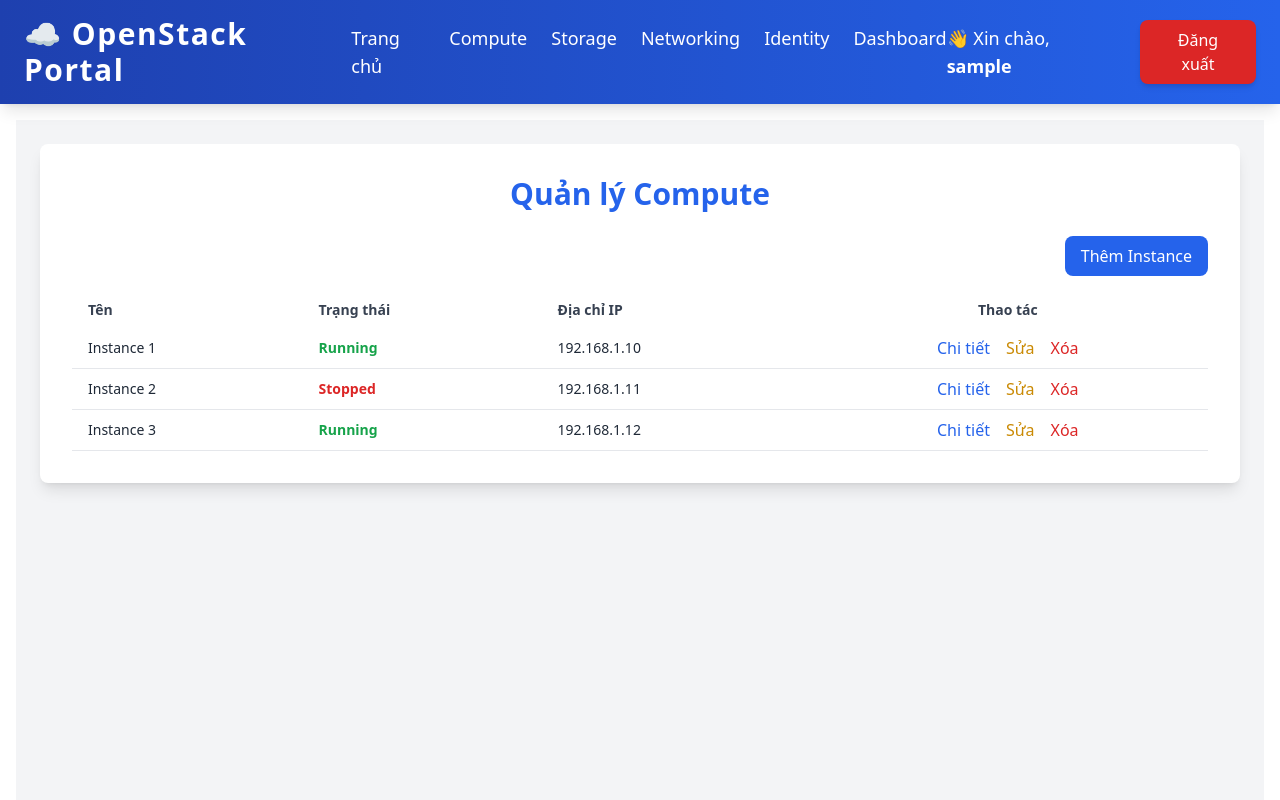
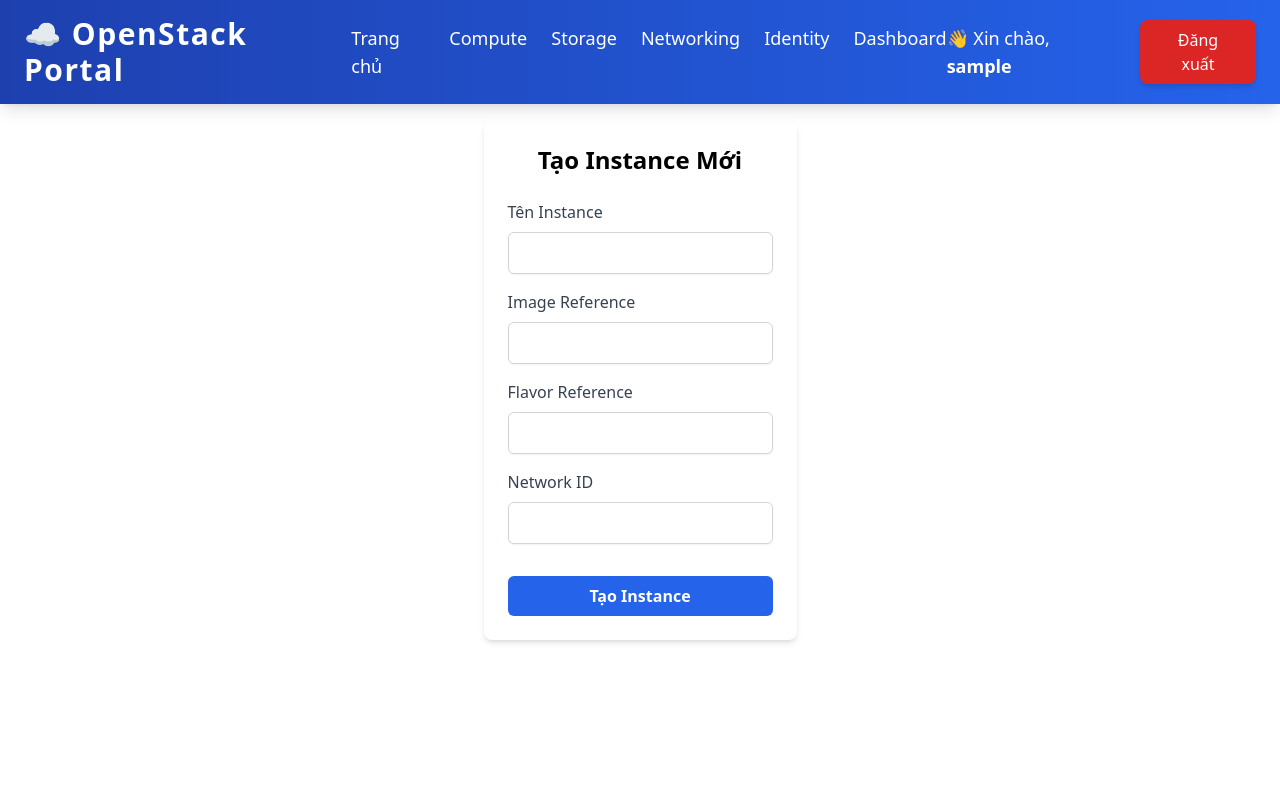
Before and after one commit to ducminhscode/Cloud-Computing, a React (Create React App) app in the folder React/cloud-app/: page /service/compute in a window 1280 px wide. Shown: the top 800 px of the page. Built offline with nearby package versions, Linux system fonts and the light colour scheme; sample sign-in values are in the browser's storage.

Commit message:
tudualen

```diff
--- a/React/cloud-app/src/pages/ComputePage.jsx
+++ b/React/cloud-app/src/pages/ComputePage.jsx
@@ -1,107 +1,123 @@
-import { useState } from "react";
+import React, { useState } from 'react';
+import axios from 'axios';
 
 export default function ComputePage() {
-    const [instances, setInstances] = useState([
-        { id: 1, name: "Instance 1", status: "Running", ip: "192.168.1.10" },
-        { id: 2, name: "Instance 2", status: "Stopped", ip: "192.168.1.11" },
-        { id: 3, name: "Instance 3", status: "Running", ip: "192.168.1.12" },
-    ]);
-    const [showModal, setShowModal] = useState(false); // State to toggle modal
-    const [newInstance, setNewInstance] = useState({ name: "", ip: "" });
+  const [name, setName] = useState('');
+  const [imageRef, setImageRef] = useState('');
+  const [flavorRef, setFlavorRef] = useState('');
+  const [networkId, setNetworkId] = useState('');
+  const [loading, setLoading] = useState(false);
+  const [error, setError] = useState(null);
+  const [successMessage, setSuccessMessage] = useState('');
 
-    const handleAddInstance = () => {
-        setInstances([...instances, { ...newInstance, id: instances.length + 1, status: "Stopped" }]);
-        setNewInstance({ name: "", ip: "" }); // Reset the form
-        setShowModal(false); // Close the modal
+  const handleSubmit = async (e) => {
+    e.preventDefault();
+    setLoading(true);
+    setError(null);
+    setSuccessMessage('');
+
+    const token = localStorage.getItem('token');
+    console.log(token);
+    if (!token) {
+      setError('Token không hợp lệ hoặc hết hạn. Vui lòng đăng nhập lại.');
+      setLoading(false);
+      return;
+    }
+
+    const headers = {
+      'X-Auth-Token': token,
+      'Content-Type': 'application/json',
+    };
+
+    console.log(headers);
+
+    const payload = {
+      name: name,
+      imageRef: imageRef,
+      flavorRef: flavorRef,
+      network_id: networkId,
+    };
+
+    try {
+      const response = await axios.post(
+        'http://192.168.1.20:8000/compute/v2.1/servers',
+        payload,
+        { headers , withCredentials: true}
+      );
+
+      if (response.status === 200 || response.status === 202) {
+        setSuccessMessage('Instance được tạo thành công!');
+        setName('');
+        setImageRef('');
+        setFlavorRef('');
+        setNetworkId('');
+      }
+    } catch (err) {
+        console.log("ERROR", err);
+      if (err.response) {
+        setError(`Lỗi từ server: ${err.response.data.error || 'Không thể tạo instance. Vui lòng thử lại!'}`);
+      } else {
+        setError('Lỗi kết nối. Vui lòng thử lại sau!');
+      }
+    } finally {
+      setLoading(false);
+    }
   };
 
   return (
-        <div className="min-h-screen bg-gray-100 p-6">
-            <div className="max-w-7xl mx-auto bg-white p-8 rounded-lg shadow-lg">
-                <h2 className="text-3xl font-bold text-center text-blue-600 mb-6">Quản lý Compute</h2>
-
-                {/* Button to add a new instance */}
-                <div className="text-right mb-4">
-                    <button
-                        className="bg-blue-600 text-white py-2 px-4 rounded-lg hover:bg-blue-700 focus:outline-none"
-                        onClick={() => setShowModal(true)} // Show modal
-                    >
-                        Thêm Instance
-                    </button>
-                </div>
-
-                {/* Table for showing instances */}
-                <table className="w-full table-auto">
-                    <thead>
-                        <tr>
-                            <th className="px-4 py-2 text-left text-sm font-semibold text-gray-700">Tên</th>
-                            <th className="px-4 py-2 text-left text-sm font-semibold text-gray-700">Trạng thái</th>
-                            <th className="px-4 py-2 text-left text-sm font-semibold text-gray-700">Địa chỉ IP</th>
-                            <th className="px-4 py-2 text-center text-sm font-semibold text-gray-700">Thao tác</th>
-                        </tr>
-                    </thead>
-                    <tbody>
-                        {instances.map((instance) => (
-                            <tr key={instance.id} className="border-b hover:bg-gray-50">
-                                <td className="px-4 py-2 text-sm text-gray-800">{instance.name}</td>
-                                <td className={`px-4 py-2 text-sm font-semibold ${instance.status === "Running" ? "text-green-600" : "text-red-600"}`}>{instance.status}</td>
-                                <td className="px-4 py-2 text-sm text-gray-800">{instance.ip}</td>
-                                <td className="px-4 py-2 text-center">
-                                    <button className="text-blue-600 hover:underline">Chi tiết</button>
-                                    <button className="ml-4 text-yellow-600 hover:underline">Sửa</button>
-                                    <button className="ml-4 text-red-600 hover:underline">Xóa</button>
-                                </td>
-                            </tr>
-                        ))}
-                    </tbody>
-                </table>
-            </div>
-
-            {/* Modal to add new instance */}
-            {showModal && (
-                <div className="fixed inset-0 bg-gray-500 bg-opacity-50 flex justify-center items-center">
-                    <div className="bg-white p-6 rounded-lg shadow-lg w-96">
-                        <h3 className="text-xl font-semibold text-center mb-4">Thêm Instance Mới</h3>
-
+    <div className="max-w-2xl mx-auto p-6 bg-white rounded-lg shadow-md">
+      <h2 className="text-2xl font-bold text-center mb-6">Tạo Instance Mới</h2>
+      <form onSubmit={handleSubmit}>
         <div className="mb-4">
-                            <label className="block text-gray-700 mb-2">Tên Instance</label>
+          <label className="block text-gray-700 font-medium mb-2">Tên Instance</label>
           <input
             type="text"
-                                className="w-full p-3 border border-gray-300 rounded-md"
-                                value={newInstance.name}
-                                onChange={(e) => setNewInstance({ ...newInstance, name: e.target.value })}
-                                placeholder="Nhập tên instance"
+            value={name}
+            onChange={(e) => setName(e.target.value)}
+            required
+            className="w-full px-4 py-2 border border-gray-300 rounded-md shadow-sm focus:outline-none focus:ring-2 focus:ring-blue-500"
           />
         </div>
-
         <div className="mb-4">
-                            <label className="block text-gray-700 mb-2">Địa chỉ IP</label>
+          <label className="block text-gray-700 font-medium mb-2">Image Reference</label>
           <input
             type="text"
-                                className="w-full p-3 border border-gray-300 rounded-md"
-                                value={newInstance.ip}
-                                onChange={(e) => setNewInstance({ ...newInstance, ip: e.target.value })}
-                                placeholder="Nhập địa chỉ IP"
+            value={imageRef}
+            onChange={(e) => setImageRef(e.target.value)}
+            required
+            className="w-full px-4 py-2 border border-gray-300 rounded-md shadow-sm focus:outline-none focus:ring-2 focus:ring-blue-500"
           />
         </div>
-
-                        <div className="flex justify-between">
+        <div className="mb-4">
+          <label className="block text-gray-700 font-medium mb-2">Flavor Reference</label>
+          <input
+            type="text"
+            value={flavorRef}
+            onChange={(e) => setFlavorRef(e.target.value)}
+            required
+            className="w-full px-4 py-2 border border-gray-300 rounded-md shadow-sm focus:outline-none focus:ring-2 focus:ring-blue-500"
+          />
+        </div>
+        <div className="mb-4">
+          <label className="block text-gray-700 font-medium mb-2">Network ID</label>
+          <input
+            type="text"
+            value={networkId}
+            onChange={(e) => setNetworkId(e.target.value)}
+            required
+            className="w-full px-4 py-2 border border-gray-300 rounded-md shadow-sm focus:outline-none focus:ring-2 focus:ring-blue-500"
+          />
+        </div>
         <button
-                                onClick={handleAddInstance}
-                                className="bg-blue-600 text-white py-2 px-4 rounded-lg hover:bg-blue-700"
+          type="submit"
+          disabled={loading}
+          className={`w-full py-2 mt-4 text-white font-bold rounded-md ${loading ? 'bg-gray-400' : 'bg-blue-600 hover:bg-blue-700'}`}
         >
-                                Thêm
+          {loading ? 'Đang tạo...' : 'Tạo Instance'}
         </button>
-                            <button
-                                onClick={() => setShowModal(false)} // Close modal
-                                className="bg-gray-600 text-white py-2 px-4 rounded-lg hover:bg-gray-700"
-                            >
-                                Hủy
-                            </button>
-                        </div>
-                    </div>``
-                </div>
-            )}
+      </form>
+      {error && <p className="text-red-500 mt-4">{error}</p>}
+      {successMessage && <p className="text-green-500 mt-4">{successMessage}</p>}
     </div>
   );
 }
```
Also changed, not shown: 1 other file (tests, documents, lock files or other folders). Lines whose indentation alone changed are shown as unchanged.
